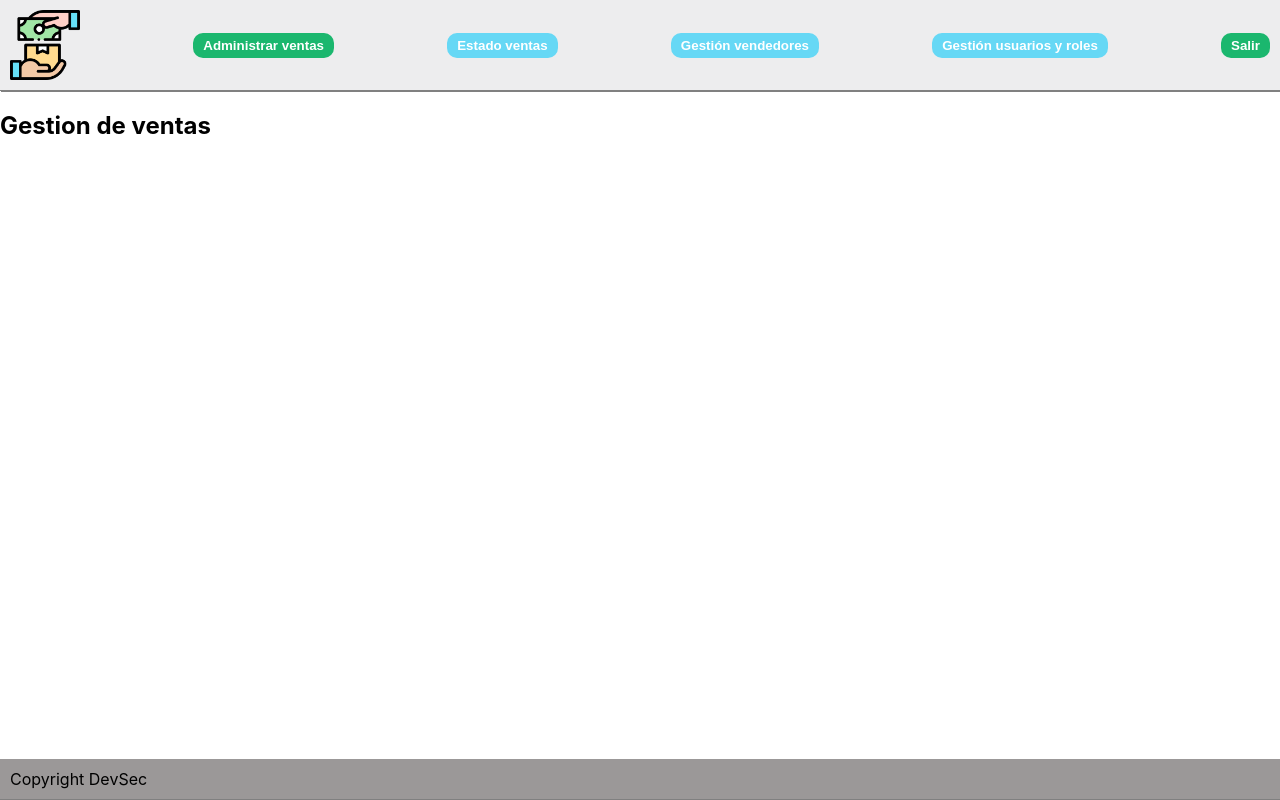
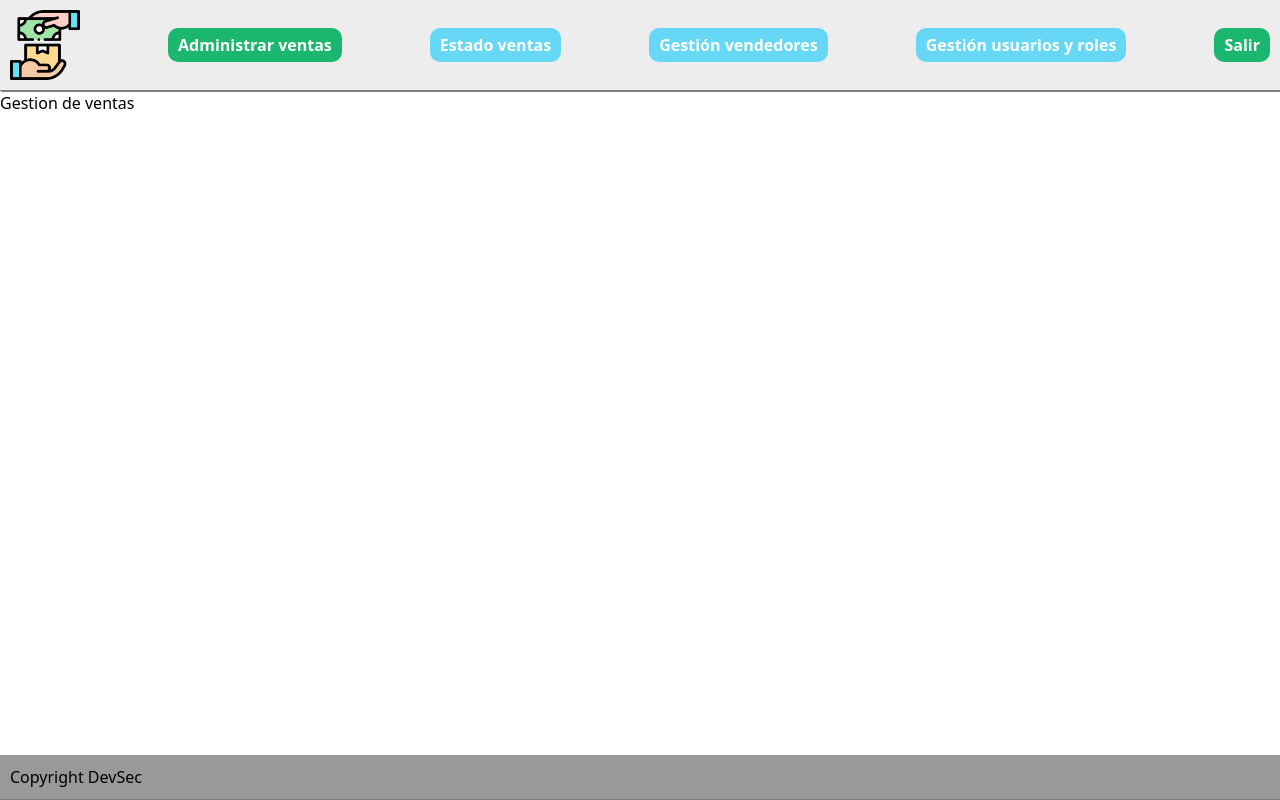
Before and after one commit to Mision-Tic-Dev-Sec/Proyecto3-MisionTic, a React (Create React App) app: page / in a window 1280 px wide. Built offline with nearby package versions, Linux system fonts and the light colour scheme.

Commit message:
Se instala tailwind en el proyecto

```diff
--- /dev/null
+++ b/craco.config.js
@@ -0,0 +1,11 @@
+// craco.config.js
+module.exports = {
+    style: {
+      postcss: {
+        plugins: [
+          require('tailwindcss'),
+          require('autoprefixer'),
+        ],
+      },
+    },
+  }
--- a/src/styles/styles.css
+++ b/src/styles/styles.css
@@ -1,3 +1,7 @@
+@tailwind base;
+@tailwind components;
+@tailwind utilities;
+
 body {
   margin: 0px;
 }
--- /dev/null
+++ b/tailwind.config.js
@@ -0,0 +1,11 @@
+module.exports = {
+  purge: ['./src/**/*.{js,jsx,ts,tsx}', './public/index.html'],
+  darkMode: false, // or 'media' or 'class'
+  theme: {
+    extend: {},
+  },
+  variants: {
+    extend: {},
+  },
+  plugins: [],
+}
```
Also changed, not shown: package.json (+9 -3 lines), 1 other file (tests, documents, lock files or other folders).
